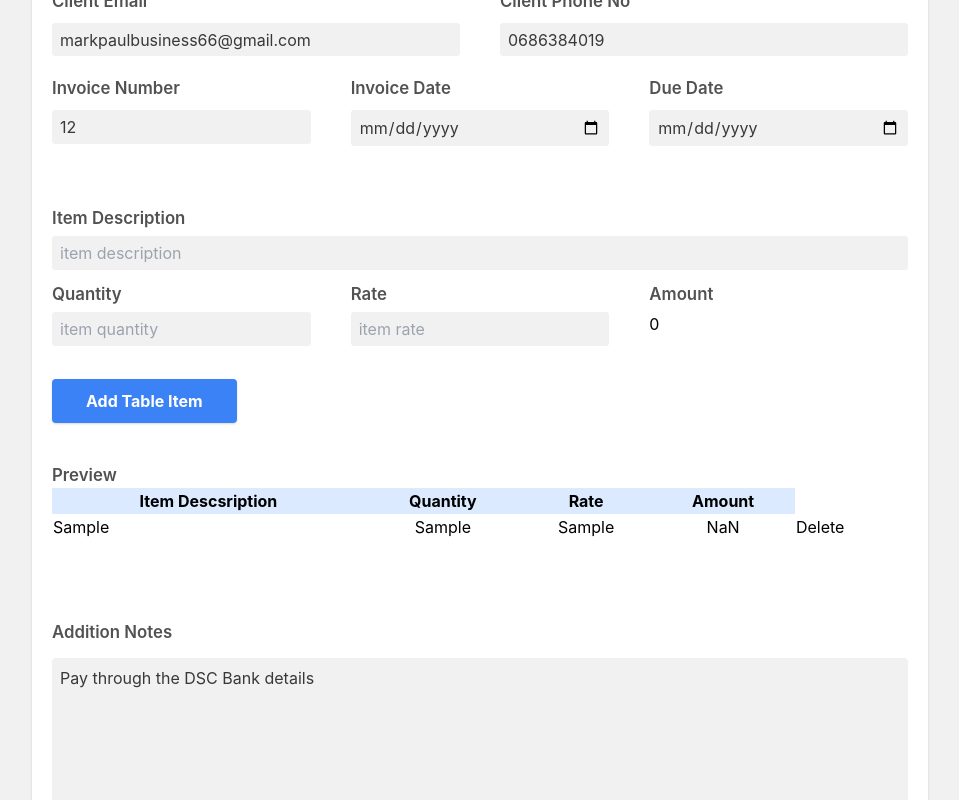
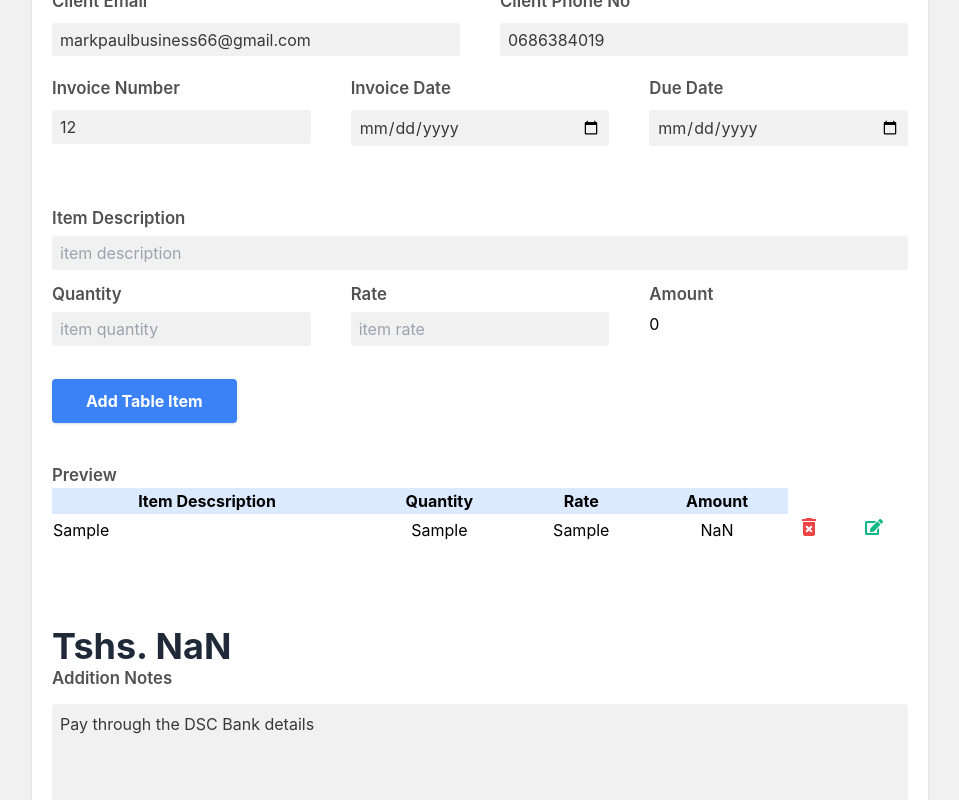
Before and after one commit to markvilly/invoicer-2024-dsc, a React (Create React App) app: page / in a window 1280 px wide. Both pictures are taken after typing "Sample", "Sample", "Sample" into the empty fields and a click on the button "Add Table Item". Shown: the part 569-1369 px from the top of the page, without its empty margins (160-1119 px from the left). Built offline with nearby package versions, Linux system fonts and the light colour scheme.

Commit message:
Finalizing the table form

```diff
--- a/src/App.js
+++ b/src/App.js
@@ -33,6 +33,7 @@ function App() {
   const [rate, setRate] = useState("");
   const [amount, setAmount] = useState("");
   const [list, setList] = useState([]);
+  const [total, setTotal] = useState(0);
 
   const handlePrint = () => {
     window.print();
@@ -60,6 +61,8 @@ function App() {
               amount={amount}
               list={list}
               setList={setList}
+              total={total}
+              setTotal={setTotal}
             />
             <Notes notes={notes} />
             <Footer
@@ -301,6 +304,8 @@ function App() {
                   setAmount={setAmount}
                   setList={setList}
                   list={list}
+                  total={total}
+                  setTotal={setTotal}
                 />
               </article>
 
--- a/src/components/TableForm.js
+++ b/src/components/TableForm.js
@@ -1,5 +1,7 @@
-import React from "react";
+import React, { useState, useEffect } from "react";
 import { v4 as uuidv4 } from "uuid";
+import { MdDeleteForever } from "react-icons/md";
+import { FaEdit } from "react-icons/fa";
 
 export default function TableForm({
   description,
@@ -12,7 +14,11 @@ export default function TableForm({
   list,
   setList,
   setAmount,
+  total,
+  setTotal,
 }) {
+  const [isEditing, setIsEditing] = useState(false);
+
   const handleSubmit = (e) => {
     e.preventDefault();
 
@@ -23,15 +29,36 @@ export default function TableForm({
       rate,
       amount,
     };
+
     setDescription("");
     setQuantity("");
     setRate("");
     setAmount("");
     setList([...list, newItems]);
-    console.log(list);
+    setIsEditing(false);
   };
 
+  //calculate total amount in table
+
+  useEffect(() => {
+    // Calculate total from list items
+    let sum = 0;
+    list.forEach((item) => {
+      sum += item.amount;
+    });
+    setTotal(sum);
+  }, [list]);
+
   //Edit function
+  const editRow = (id) => {
+    const editingRow = list.find((row) => row.id === id);
+    setList(list.filter((row) => row.id !== id));
+    setIsEditing(true);
+    setDescription(editingRow.description);
+    setQuantity(editingRow.quantity);
+    setRate(editingRow.rate);
+  };
+
   //Delete function
   const deleteRow = (id) => setList(list.filter((row) => row.id !== id));
   return (
@@ -44,6 +71,7 @@ export default function TableForm({
             name="description"
             id="description"
             placeholder="item description"
+            autoComplete="off"
             value={description}
             onChange={(e) => {
               setDescription(e.target.value);
@@ -59,6 +87,7 @@ export default function TableForm({
               name="quantity"
               id="quantity"
               placeholder="item quantity"
+              autoComplete="off"
               value={quantity}
               onChange={(e) => {
                 setQuantity(e.target.value);
@@ -73,6 +102,7 @@ export default function TableForm({
               name="rate"
               id="rate"
               placeholder="item rate"
+              autoComplete="off"
               value={rate}
               onChange={(e) => {
                 setRate(e.target.value);
@@ -89,7 +119,7 @@ export default function TableForm({
           type="submit"
           className="mt-5 mb-10 bg-blue-500 text-white font-bold py-2 px-8 rounded shadow border-2 border-blue-500 hover:bg-transparent hover:text-blue-500 transition-all duration-300"
         >
-          Add Table Item
+          {isEditing ? "Editing Row Item" : "Add Table Item"}
         </button>
       </form>
 
@@ -114,15 +144,29 @@ export default function TableForm({
                 <td>{description}</td>
                 <td className="text-center">{quantity}</td>
                 <td className="text-center">{rate}</td>
-                <td className="text-center">{(amount = rate * quantity)}</td>
+                <td className="text-center total">
+                  {parseFloat((amount = rate * quantity)).toFixed(2)}
+                </td>
                 <td>
-                  <button onClick={() => deleteRow(id)}>Delete</button>
+                  <button onClick={() => deleteRow(id)}>
+                    <MdDeleteForever className="text-red-500 font-bold text-2xl ml-2" />
+                  </button>
+                </td>
+                <td>
+                  <button onClick={() => editRow(id)}>
+                    <FaEdit className="text-green-500 font-bold text-lg" />
+                  </button>
                 </td>
               </tr>
             </tbody>
           </React.Fragment>
         ))}
       </table>
+      <div>
+        <h2 className="font-bold text-4xl text-gray-800 ">
+          Tshs. {total.toLocaleString()}
+        </h2>
+      </div>
     </div>
   );
 }
```
